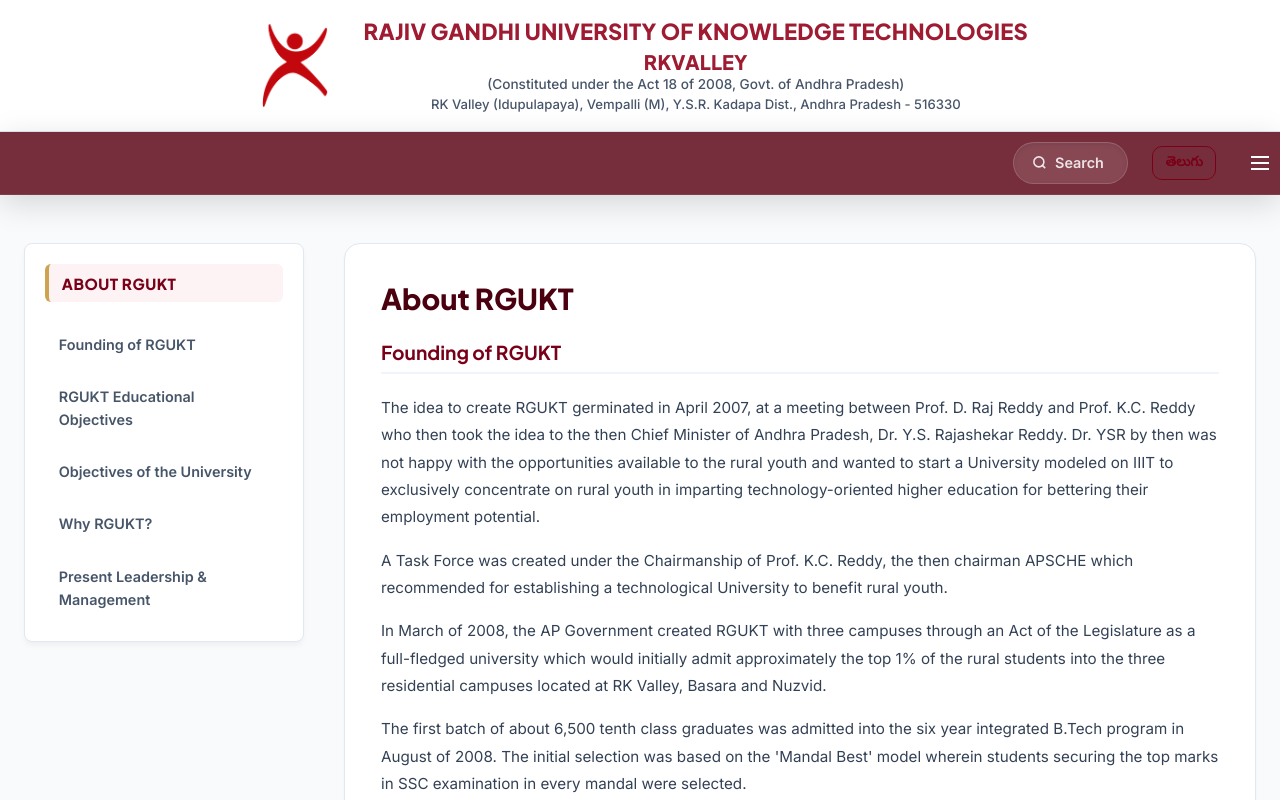
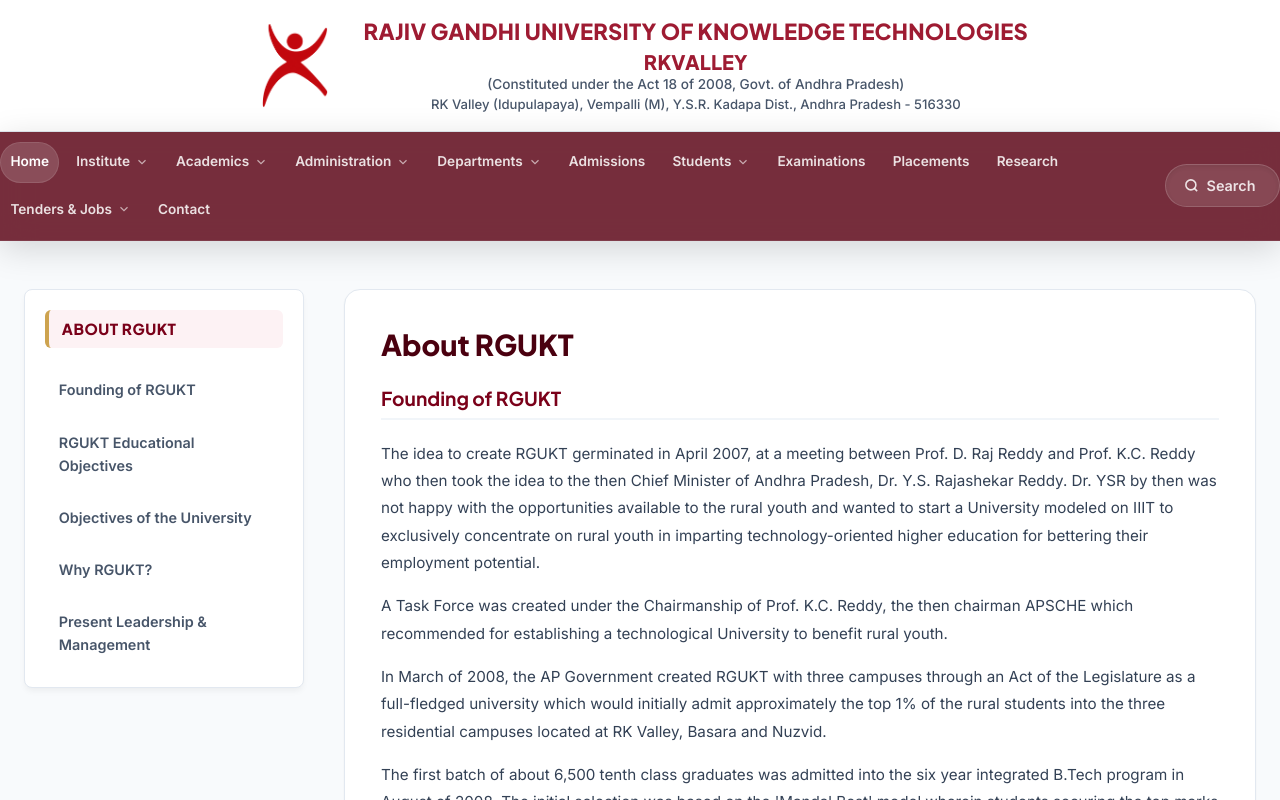
Before and after one commit to formsrgukt/RKVALLEY, a Next.js app: page / in a window 1280 px wide. Shown: the top 800 px of the page. Built offline with nearby package versions, Linux system fonts and the light colour scheme.

Commit message:
Fix global responsiveness, scale hero text, and restrict search menu bounds

```diff
--- a/src/app/globals.css
+++ b/src/app/globals.css
@@ -76,7 +76,7 @@
   --radius-xl: 24px;
   --radius-full: 9999px;
 
-  --container-max: 1280px;
+  --container-max: 1440px;
   --transition-fast: 150ms cubic-bezier(0.4, 0, 0.2, 1);
   --transition-normal: 250ms cubic-bezier(0.4, 0, 0.2, 1);
   --transition-smooth: 350ms cubic-bezier(0.16, 1, 0.3, 1);
@@ -477,8 +477,9 @@
 .nav-links-desktop {
   display: flex;
   align-items: center;
+  flex-wrap: wrap;
   list-style: none;
-  gap: 0.1rem;
+  gap: clamp(0.1rem, 0.5vw, 0.5rem);
 }
 
 .nav-item {
@@ -825,12 +826,13 @@
 }
 
 .hero-title {
-  font-size: 2.75rem;
+  font-size: clamp(2rem, 4vw, 3.5rem);
   font-weight: 800;
   line-height: 1.15;
   color: #ffffff;
   margin-bottom: 0.75rem;
   letter-spacing: -0.5px;
+  text-wrap: balance;
 }
 
 .hero-title span {
@@ -838,11 +840,12 @@
 }
 
 .hero-subtitle {
-  font-size: 1.15rem;
+  font-size: clamp(1rem, 2vw, 1.25rem);
   color: #e2e8f0;
-  margin-bottom: 1.75rem;
+  line-height: 1.6;
+  max-width: 680px;
+  margin-bottom: 2.5rem;
   font-weight: 400;
-  line-height: 1.6;
 }
 
 .hero-actions {
@@ -908,7 +911,7 @@
 
 .hero-stats-ticker {
   display: grid;
-  grid-template-columns: repeat(4, 1fr);
+  grid-template-columns: repeat(auto-fit, minmax(180px, 1fr));
   gap: 1.5rem;
   padding-top: 2rem;
   border-top: 1px solid rgba(255, 255, 255, 0.18);
@@ -2338,9 +2341,7 @@
   .hero-title {
     font-size: 2rem;
   }
-  .hero-stats-ticker {
-    grid-template-columns: repeat(2, 1fr);
-  }
+
   .quick-access-grid {
     grid-template-columns: repeat(2, 1fr);
   }
@@ -2495,7 +2496,7 @@
 
 
 /* Fix layout overflow on laptops */
-@media (max-width: 1320px) {
+@media (max-width: 1024px) {
   .nav-links-desktop { display: none !important; }
   .btn-mobile-toggle { display: block !important; }
   .lang-btn-mobile { display: block !important; }
@@ -2508,3 +2509,7 @@
 
 /* Correct fluid root typography */
 html { font-size: clamp(13px, 0.4vw + 11px, 16px) !important; }
+
+
+.inline-search-dropdown-menu { position: absolute; top: calc(100% + 0.5rem); right: 0; width: 90vw; max-width: 400px; max-height: 450px; background: #ffffff; border-radius: 12px; box-shadow: 0 10px 25px rgba(0,0,0,0.1); border: 1px solid #e2e8f0; overflow-y: auto; z-index: 1000; }
+@media (max-width: 768px) { .inline-search-dropdown-menu { position: fixed; top: 70px; left: 50%; transform: translateX(-50%); width: 95vw; max-width: 95vw; right: auto; } }
--- a/src/components/Header/InlineSearch.tsx
+++ b/src/components/Header/InlineSearch.tsx
@@ -148,20 +148,7 @@
       </div>
 
       {isOpen && (
-        <div className="inline-search-dropdown" style={{
-          position: "absolute",
-          top: "calc(100% + 0.5rem)",
-          right: 0,
-          width: "400px",
-          maxWidth: "90vw",
-          maxHeight: "450px",
-          background: "#ffffff",
-          borderRadius: "12px",
-          boxShadow: "0 10px 25px rgba(0,0,0,0.1)",
-          border: "1px solid #e2e8f0",
-          overflowY: "auto",
-          zIndex: 1000
-        }}>
+        <div className="inline-search-dropdown-menu">
           {matches.length === 0 ? (
             <div style={{ padding: "1.5rem", textAlign: "center", color: "#94a3b8", fontSize: "0.9rem" }}>
               No matching results found for &ldquo;{query}&rdquo;
```
